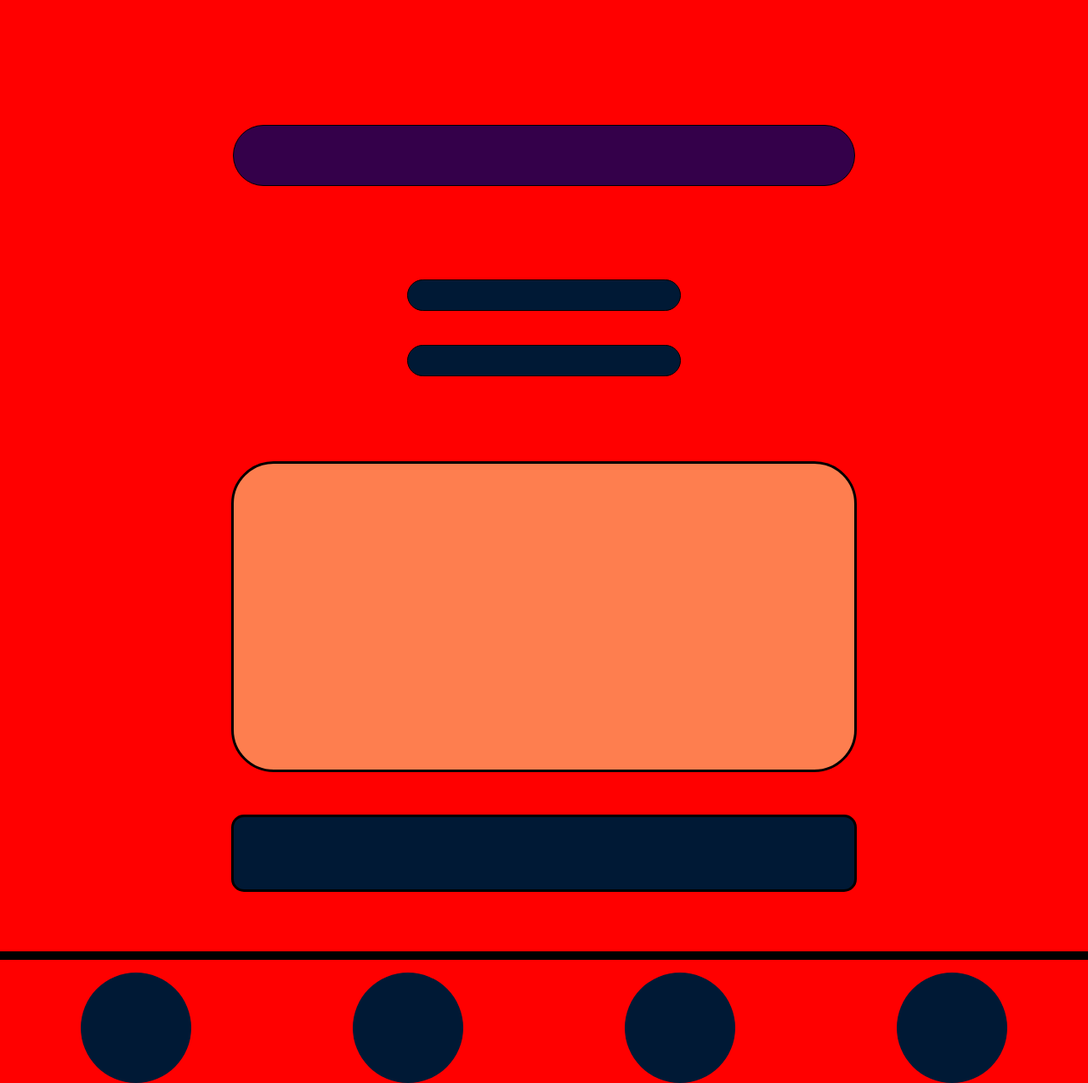
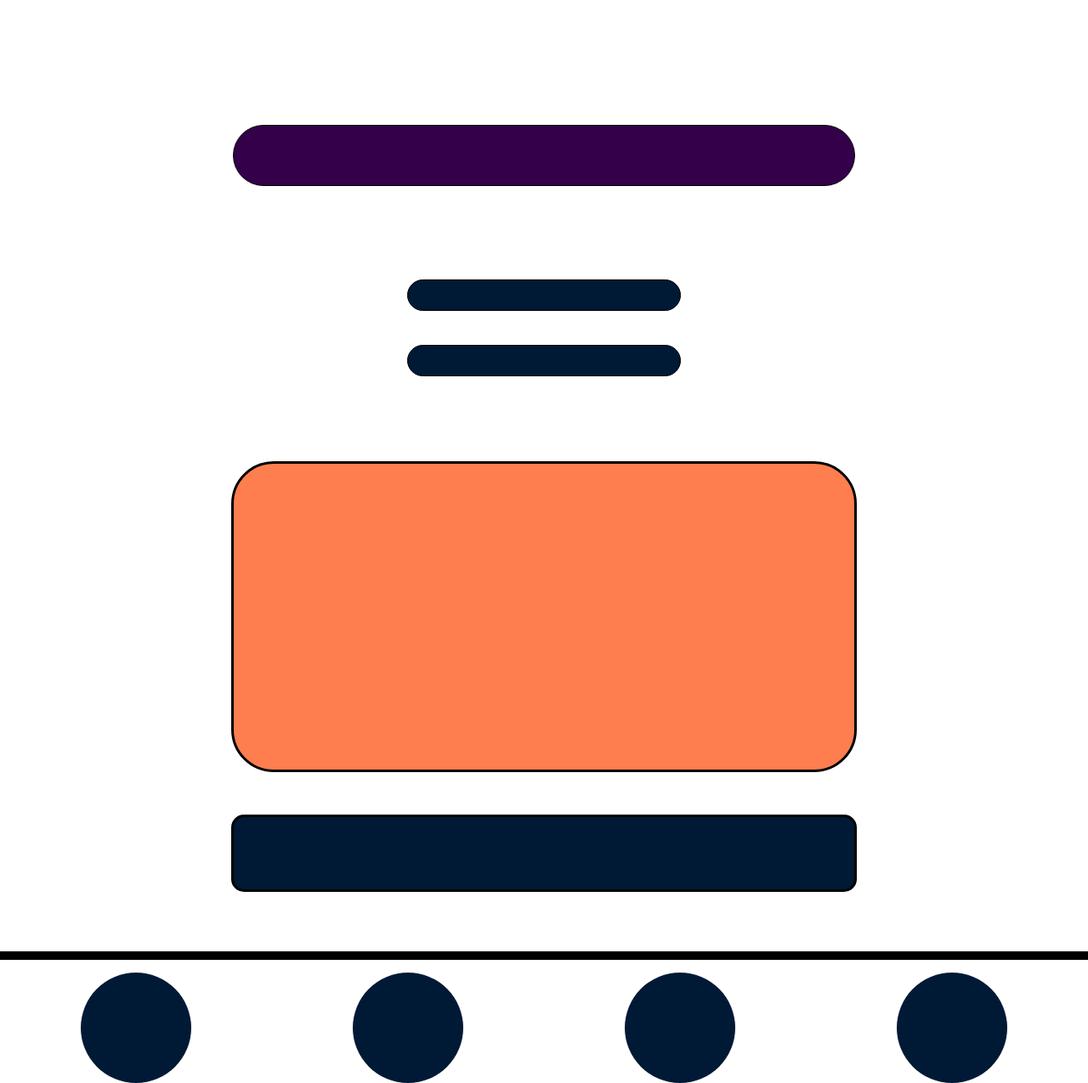
Before and after one commit to Gerardo072/Wireframe_2, a plain HTML site: page index.html in a window 1280 px wide. Shown: the part 465-1740 px from the top of the page at 85% size. Drawn offline with Linux system fonts and the light colour scheme.

Commit message:
Add files via upload

```diff
--- a/css/estilos.css
+++ b/css/estilos.css
@@ -10,42 +10,44 @@
 *{
     margin: 0;
     padding: 0;
-    background-color: red;
+}
+html{
+    font-size: 10px;
 }
 .margen{
     margin-left: ;
     margin-right: ;
 }
 .div_circulos{
-    width: 360px;
-    height: 360px;
+    width: 36rem;
+    height: 36rem;
     border: 1px solid black;
     border-radius: 50%;
     margin: auto;
-    margin-top: 100px;
+    margin-top: 10rem;
     background-color: #562678;
 }
 .div_ovalo{
-    width: 730px;
-    height: 70px;
+    width: 73rem;
+    height: 7rem;
     margin: auto;
-    margin-top: 150px;
+    margin-top: 15rem;
     border: 1px solid black;
-    border-radius: 40px;
+    border-radius: 4rem;
     background-color: #34004A;
 }
 .div_ovalo1{
-    width: 320px;
-    height: 35px;
+    width: 32rem;
+    height: 3.5rem;
     margin: auto;
-    margin-top: 110px;
+    margin-top: 11rem;
     border: 1px solid black;
     border-radius: 40px;
     background-color: #001935;
 }
 .div_ovalo2{
-    width: 320px;
-    height: 35px;
+    width: 32rem;
+    height: 3.5rem;
     margin: auto;
     margin-top: 40px;
     border: 1px solid black;
@@ -53,17 +55,17 @@
     background-color: #001935;
 }
 .div_cuadrado{
-    width: 730px;
-    height: 360px;
+    width: 73rem;
+    height: 36rem;
     border: 3px solid black;
     border-radius: 50px;
     margin: auto;
-    margin-top: 100px;
+    margin-top: 10rem;
     background-color: #FE7E4F;
 }
 .div_rectangulo{
-    width: 730px;
-    height: 85px;
+    width: 73rem;
+    height: 8.5rem;
     border: 3px solid black;
     border-radius: 15px;
     margin: auto;
@@ -81,9 +83,9 @@
     justify-content: space-around;
 }
 .div_circulo{
-    width: 130px;
-    height: 130px;
-    margin-top: 15px;
+    width: 13rem;
+    height: 13rem;
+    margin-top: 1.5rem;
     border-radius: 50%;
     background: #001935;
 
```
